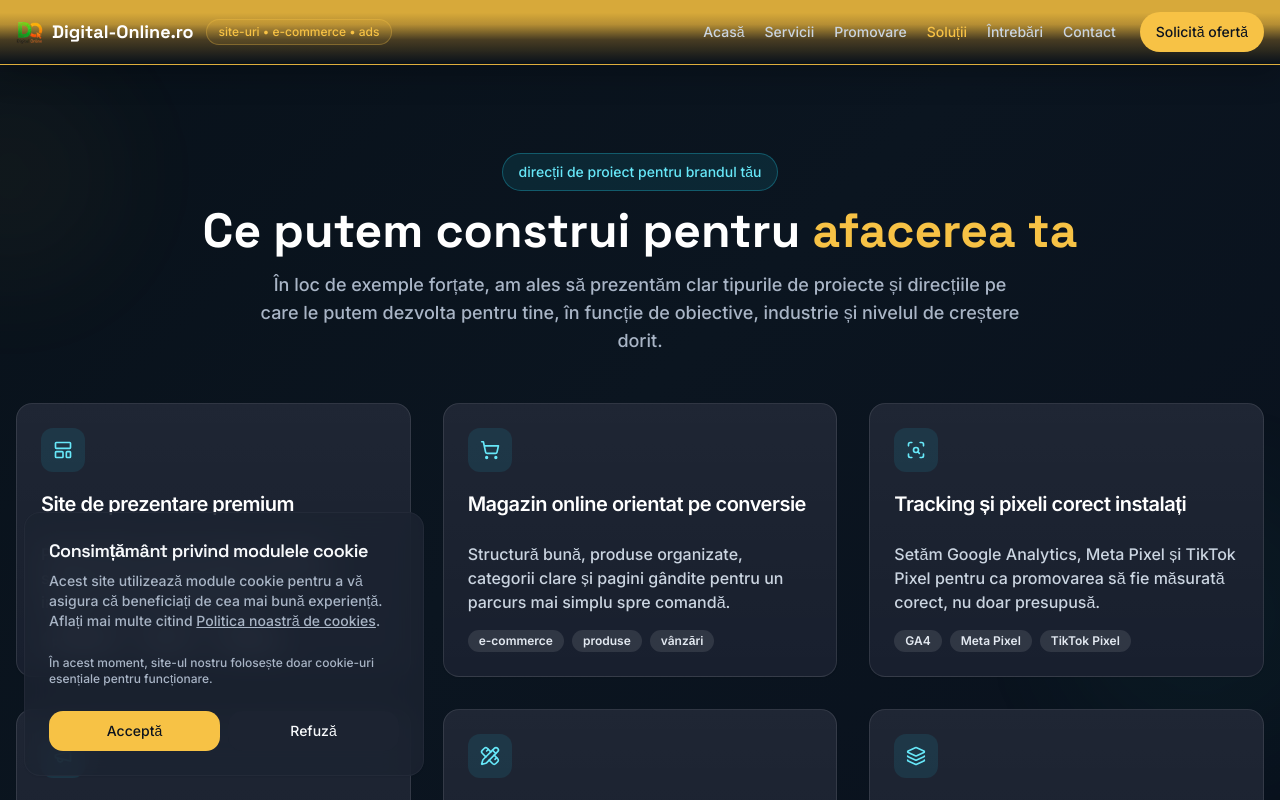
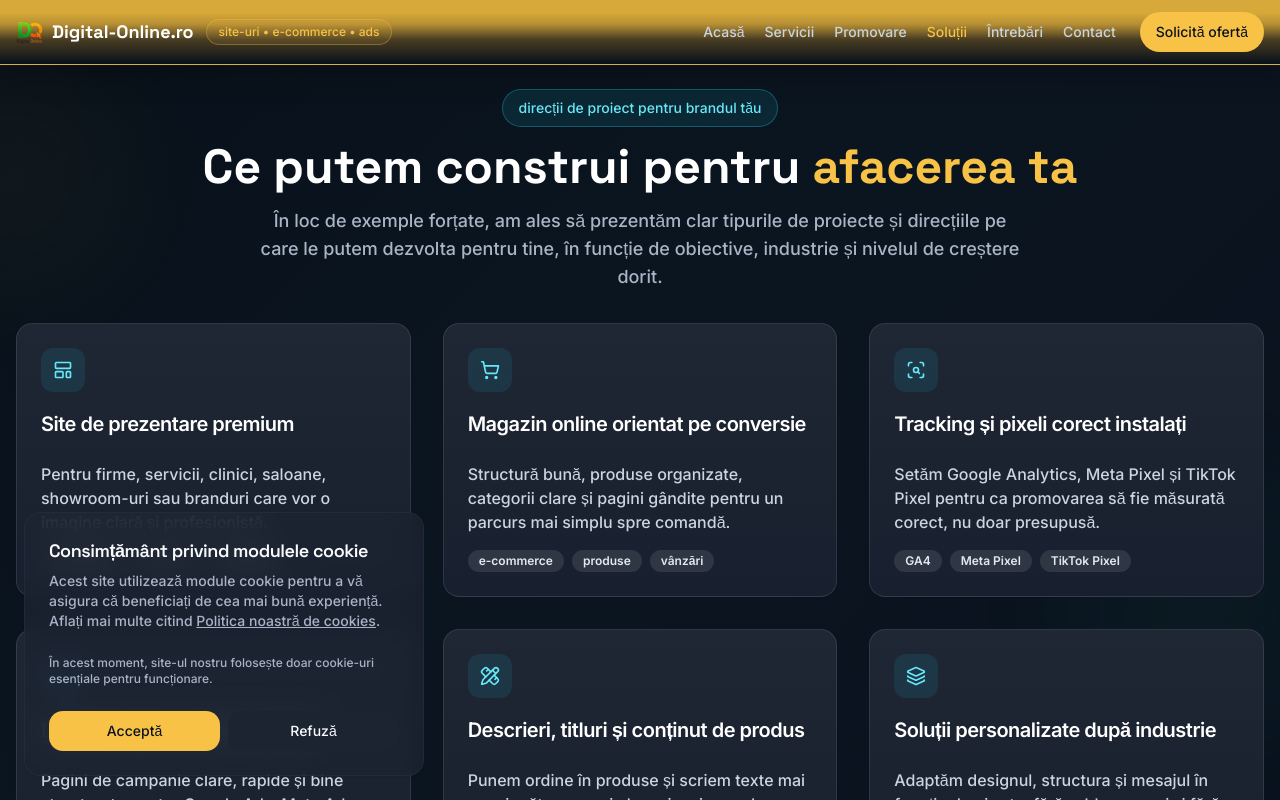
Before and after one commit to Globalvisionpoint/site, a Next.js app: page /portofoliu in a window 1280 px wide. Shown: the top 800 px of the page. Built offline with nearby package versions, Linux system fonts and the light colour scheme.

Commit message:
Reduce top spacing on solutions page

```diff
--- a/src/app/portofoliu/page.tsx
+++ b/src/app/portofoliu/page.tsx
@@ -61,9 +61,9 @@ export const metadata: Metadata = {
 
 export default function PortofoliuPage() {
   return (
-    <div className="relative py-10 sm:py-20">
+    <div className="relative pt-2 pb-10 sm:pt-6 sm:pb-20">
       <div className="container mx-auto px-4">
-        <div className="mb-12 pt-2 text-center">
+        <div className="mb-8 pt-0 text-center">
           <div className="mb-4 inline-flex rounded-full border border-cyan-400/30 bg-cyan-400/10 px-4 py-2 text-sm font-medium text-cyan-300">
             direcții de proiect pentru brandul tău
           </div>
```
